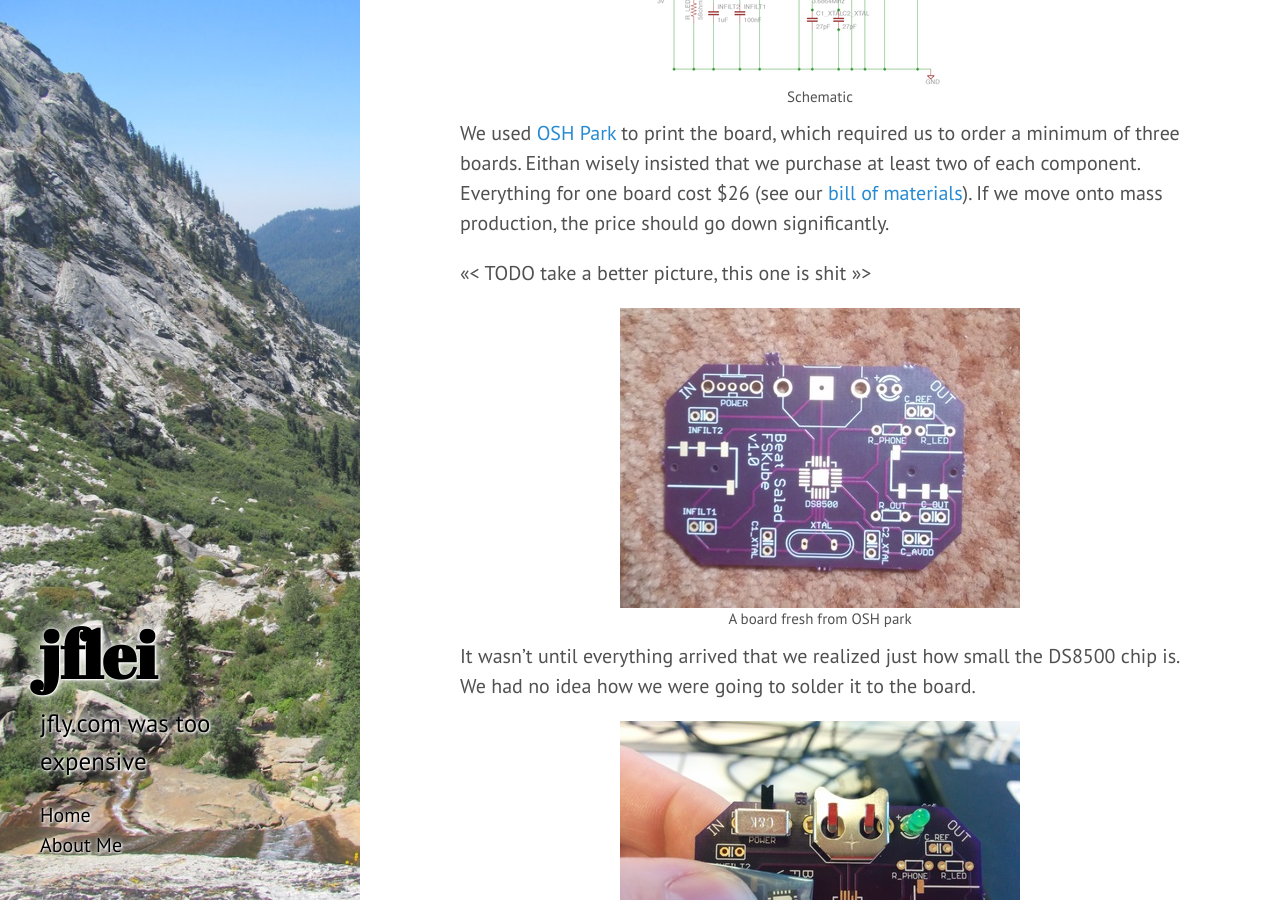
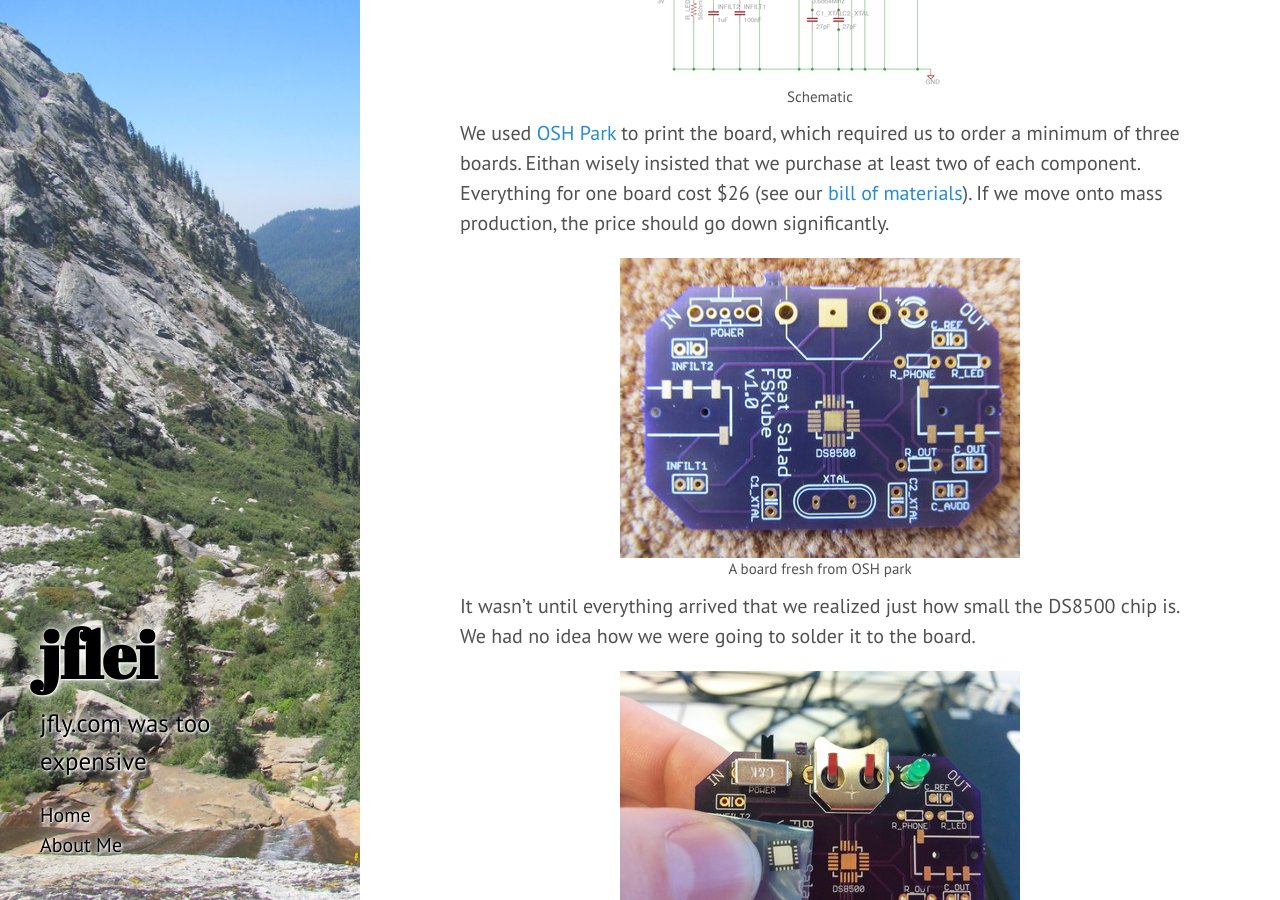
Before and after one commit to jfly/jfly.github.io, a Jekyll site: the page built from _posts/2014-08-21-dialup-stackmat.md, in a window 1280 px wide and 900 px high, scrolled down 8208 px. Built offline with Jekyll 4.4.1, drawn with Linux system fonts in a browser that asks for light colours; some of the changed text lies outside the part shown.

Commit message:
More and better pictures

```diff
--- a/_posts/2014-08-21-dialup-stackmat.md
+++ b/_posts/2014-08-21-dialup-stackmat.md
@@ -230,9 +230,7 @@ least two of each component. Everything for one board cost $26 (see our [bill of
 materials](https://docs.google.com/spreadsheets/d/1-2u8-NUTNEA3l2xFZdgK0my_7DUBfUnJsI4Eo2_YHuk/edit?usp=sharing)).
 If we move onto mass production, the price should go down significantly.
 
-<<< TODO take a better picture, this one is shit >>>
-
-{% include image.html src="dialup-stackmat/2014-08-19 02.02.50.jpg" alt="A board fresh from OSH park" %}
+{% include image.html src="dialup-stackmat/board-fresh-from-osh-park.jpg" alt="A board fresh from OSH park" %}
 
 It wasn't until everything arrived that we realized just how small the DS8500 chip is. We had no idea how we were going to solder it to the board.
 
@@ -264,7 +262,7 @@ didn't work, presumably because the modem had been damaged by the heat.
 
 This left us with one working board.
 
-<<< show final board! >>>
+{% include image.html src="dialup-stackmat/finished-board.jpg" alt="The finished board." %}
 
 With our custom board in hand, I wrote code to demodulate the FSK signal
 (see [jfly/fskube](https://github.com/jfly/fskube)). All that
```
Also changed, not shown: public/img/full/dialup-stackmat/2014-08-19 02.02.50.jpg (deleted), public/img/full/dialup-stackmat/board-fresh-from-osh-park.jpg (added), public/img/full/dialup-stackmat/finished-board.jpg (added), public/img/thumbs/dialup-stackmat/2014-08-19 02.02.50.jpg (deleted), public/img/thumbs/dialup-stackmat/board-fresh-from-osh-park.jpg (added), public/img/thumbs/dialup-stackmat/finished-board.jpg (added), 1 other file.
